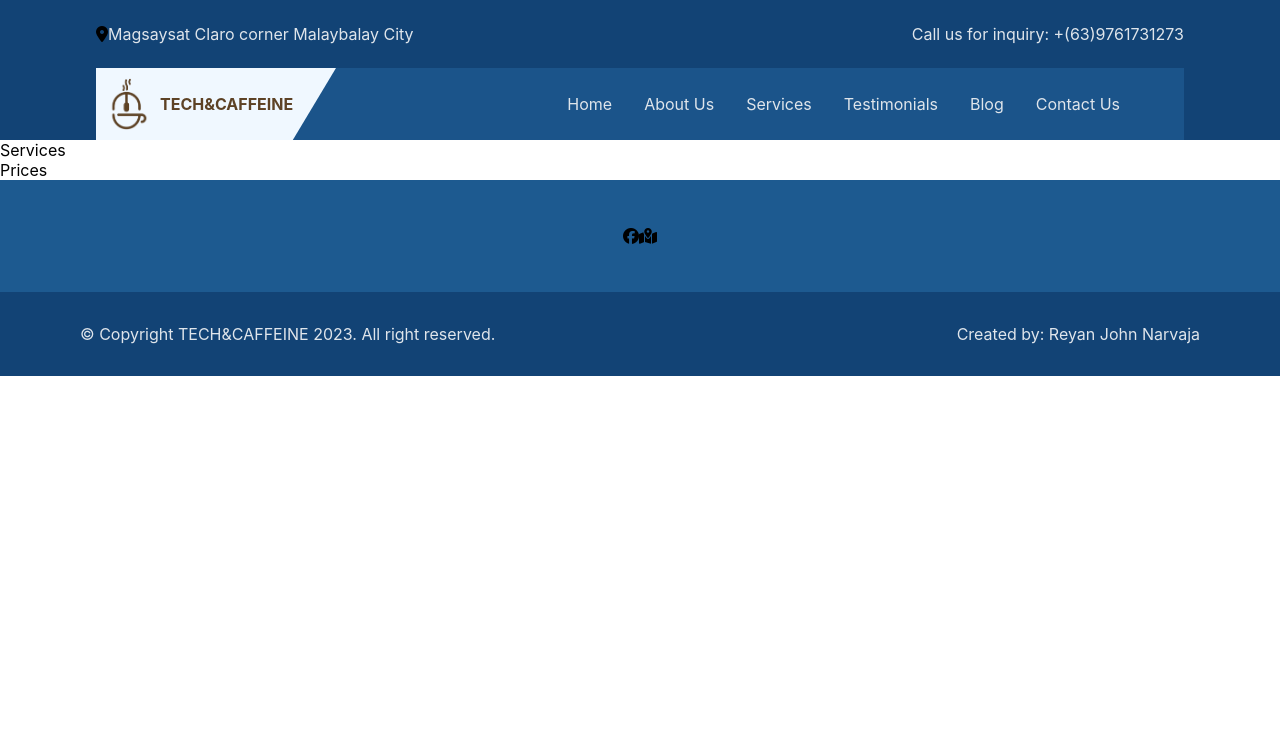
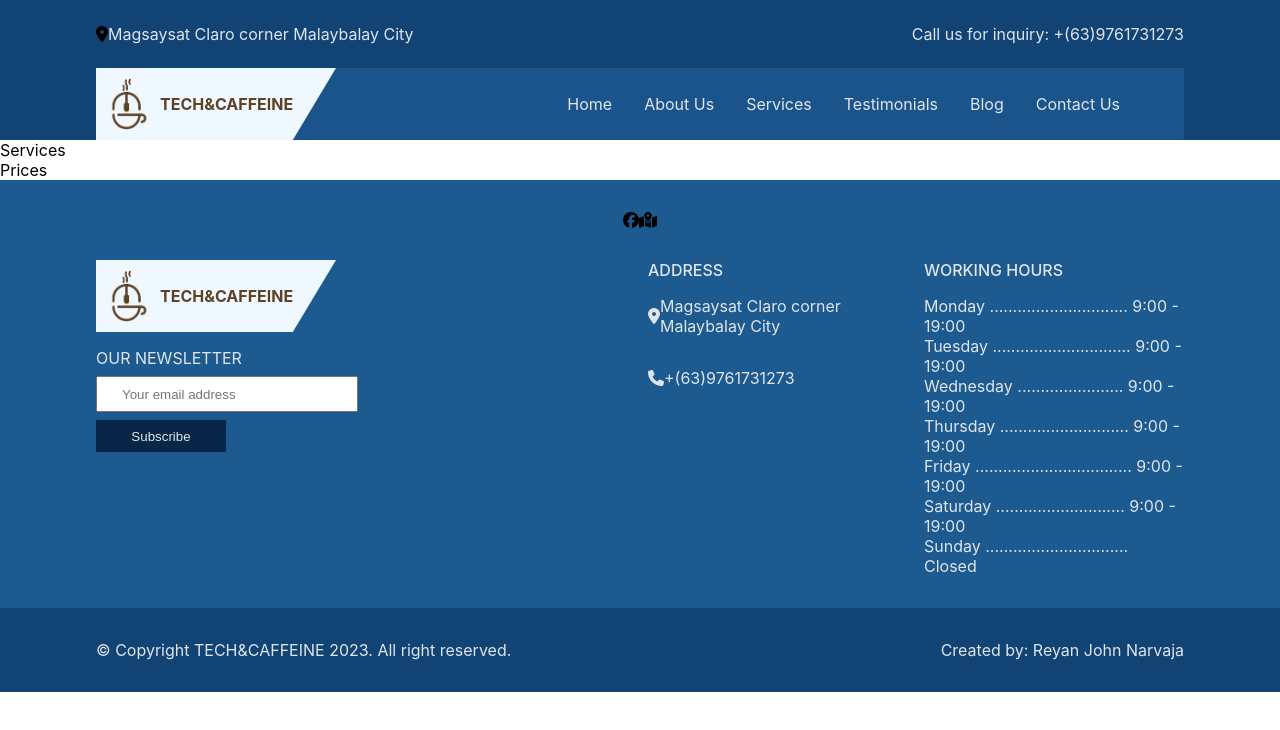
Before and after one commit to reyanjoh/techandCaffeine, a React (Create React App) app: page /services in a window 1280 px wide. Shown: the top 730 px of the page. Built offline with nearby package versions, Linux system fonts and the light colour scheme.

Commit message:
added footer component

```diff
--- a/src/components/footer/Footer.js
+++ b/src/components/footer/Footer.js
@@ -1,16 +1,95 @@
 import React from 'react'
+import Logo from '../header/components/Logo'
 
 const Footer = () => {
   return (
     <div style={{backgroundColor:'#1D5A90'}}>
-        <div className='flex-justify-center' style={{padding: '3rem 0'}}>
+        <div className='flex-justify-center' style={{padding: '2rem 0'}}>
             <i className="footer-icon fa-brands fa-facebook"></i>
             <i className="footer-icon fa-solid fa-map-location-dot"></i>
         </div>
-        <div>
+        <div style={{
+            display:'flex',
+            columnGap:'1rem',
+            padding: '0 6rem 2rem',
+            color: 'var(--light-text)',
+            // width:'100vw',
+            // backgroundColor: 'violet'
+        }}>
+            <div  className='footer-card flex-column'>
+                <span className='footer-header'>
+                    <Logo />
+                </span>
+
+                <span>
+                    OUR NEWSLETTER
+                </span>
+                <form action='https://getform.io/f/fe695567-3adb-4924-8d2b-39a784538501' method="POST" style={{
+
+                }}>
+                    <input required placeholder='Your email address' name='news-letter-subscription-email' type={'email'} style={{
+                        width: '90%',
+                        height: '2rem',
+                        margin: '.5rem 0',
+                        padding: '0 0 0 1.5rem'
+                    }}/>
+                    <input className='footer-newsletter-submit' type={'submit'} value={'Subscribe'} style={{
+                        width: '50%',
+                        height: '2rem',
+                        border: 'none',
+                        cursor: 'pointer'
+                    }}/>
+                </form>
+            </div>
+            <div  className='footer-card flex-column'>
+                {/* <span className='footer-header'>
+                    ADDRESS
+                </span> */}
+            </div>
+            <div  className='footer-card flex-column'>
+                <span className='footer-header'>
+                    ADDRESS
+                </span>
+                <div className='footer-contact header-contact-info-location flex-align-center'>
+                    <i className="fa-solid fa-location-dot header-icon"></i>
+                    <span>Magsaysat Claro corner Malaybalay City</span>
+                </div>
+                <div className='footer-contact header-contact-info-location flex-align-center'>
+                    <i class="fa-solid fa-phone"></i>
+                    <a href='tel:+(63)9761731273'> +(63)9761731273</a>
+                </div>
+
+            </div>
+            <div  className='footer-card flex-column'>
+                <span className='footer-header'>
+                    WORKING HOURS
+                </span>
+                <span>
+                Monday .............................. 9:00 - 19:00
+                </span>
+                <span>
+                Tuesday .............................. 9:00 - 19:00
+                </span>
+                <span>
+                Wednesday ....................... 9:00 - 19:00
+                </span>
+                <span>
+                Thursday ............................ 9:00 - 19:00
+                </span>
+                <span>
+                Friday .................................. 9:00 - 19:00
+                </span>
+                <span>
+                Saturday ............................ 9:00 - 19:00
+                </span>
+                <span>
+                Sunday ............................... Closed
+                </span>
+            </div>
+
         </div>
         <div style={{
-            padding: '2rem 5rem',
+            padding: '2rem 6rem',
             display: 'flex',
             justifyContent:'space-between',
             color:'var(--light-text)',
--- a/src/components/header/Header.js
+++ b/src/components/header/Header.js
@@ -1,4 +1,5 @@
 import React from 'react'
+import Logo from './components/Logo'
 
 const Header = () => {
   return (
@@ -13,10 +14,7 @@ const Header = () => {
         </div>
 
         <nav className='flex'>
-            <div className='logo-div flex-align-center'>
-                <img className='logo' src='./assets/imgs/logo.png'/>
-                <span className='store-name'>TECH&CAFFEINE</span>
-            </div>
+            <Logo />
             <div className='nav-div'>
                 <a href='/'>Home</a>
                 <a href='#'>About Us</a>
--- /dev/null
+++ b/src/components/header/components/Logo.js
@@ -0,0 +1,14 @@
+import React from 'react'
+
+const Logo = () => {
+  return (
+    <>
+        <div className='logo-div flex-align-center'>
+            <img className='logo' src='./assets/imgs/logo.png'/>
+            <span className='store-name'>TECH&CAFFEINE</span>
+        </div>
+    </>
+  )
+}
+
+export default Logo
--- a/src/index.css
+++ b/src/index.css
@@ -218,3 +218,27 @@ h2{
 .svg-inline--fa{
   color: var(--light-text);
 }
+
+.footer-card{
+  flex: 1;
+}
+
+.footer-header{
+  margin: 0 0 1rem;
+  font-weight: 500;
+}
+
+.footer-contact{
+  margin: 0 0 2rem;
+}
+
+.footer-newsletter-submit{
+  background-color: #082746;
+  color: var(--light-text);
+  transition: .1s;
+}
+
+.footer-newsletter-submit:hover{
+  background-color: #124375;
+  color: var(--light-text);
+}
```
